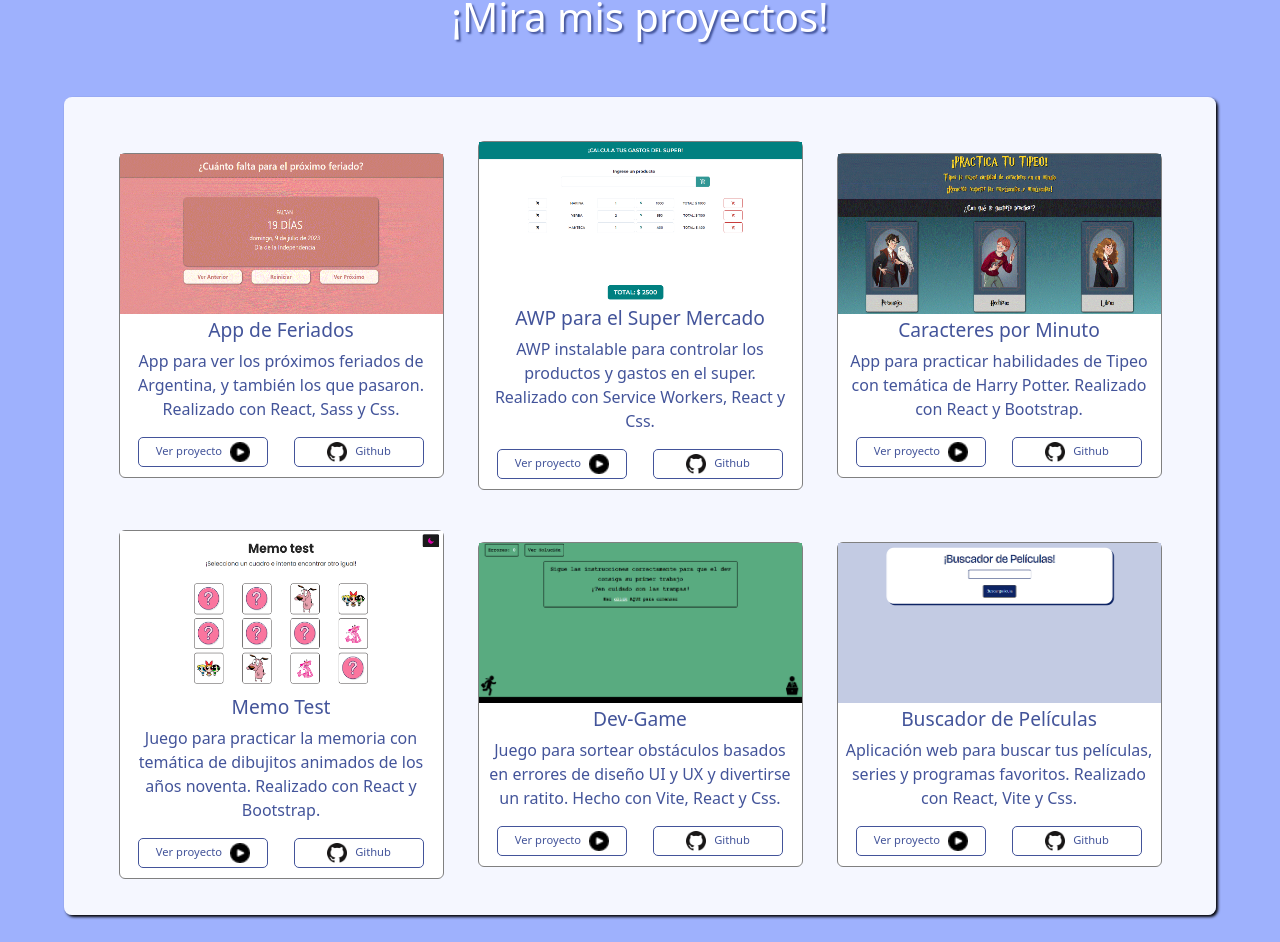
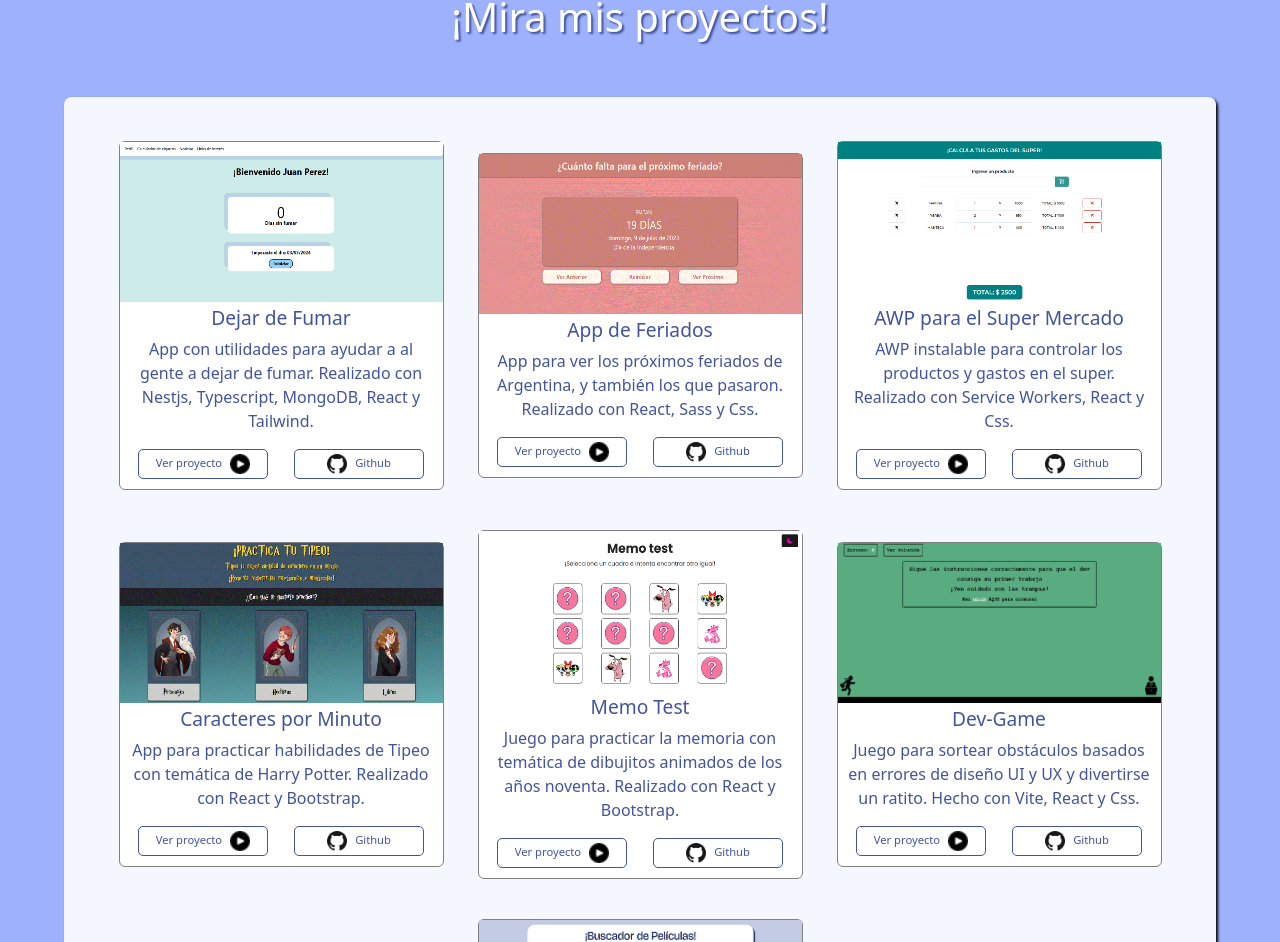
Before and after one commit to JuanPanizzi/portafolio, a React (Create React App) app: page / in a window 1280 px wide. Shown: the part 821-1763 px from the top of the page. Built offline with nearby package versions, Linux system fonts and the light colour scheme.

Commit message:
New project added

```diff
--- a/src/componentes/Presentacion.jsx
+++ b/src/componentes/Presentacion.jsx
@@ -3,6 +3,7 @@ import dev from './dev.svg'
 import ln from '../recursos/LinkediBlack.png'
 import github from '../recursos/Github.png'
 import '../css/Presentacion.css'
+
 export const Presentacion = () => {
   return (
 
--- a/src/recursos/config.js
+++ b/src/recursos/config.js
@@ -4,9 +4,16 @@ import memoTest from '../recursos/memo-test.png'
 import juego from '../recursos/juego.png'
 import buscadorPeliculas from '../recursos/buscador-peliculas.png'
 import superAwp from '../recursos/awp-capture.png'
-
+import fumar from '../recursos/Fumar.png'
 
 export const infoCard = [
+    {
+        titulo: 'Dejar de Fumar',
+        imagen: fumar,
+        descripcion: 'App con utilidades para ayudar a al gente a dejar de fumar. Realizado con Nestjs, Typescript, MongoDB, React y Tailwind.',
+        linkGithub: 'https://github.com/JuanPanizzi/No-Fumar',
+        linkDemo: 'https://no-fumar-app.onrender.com/'
+    },
     {
         titulo: 'App de Feriados',
         imagen: feriados,
```
Also changed, not shown: src/recursos/Fumar.png (added).
